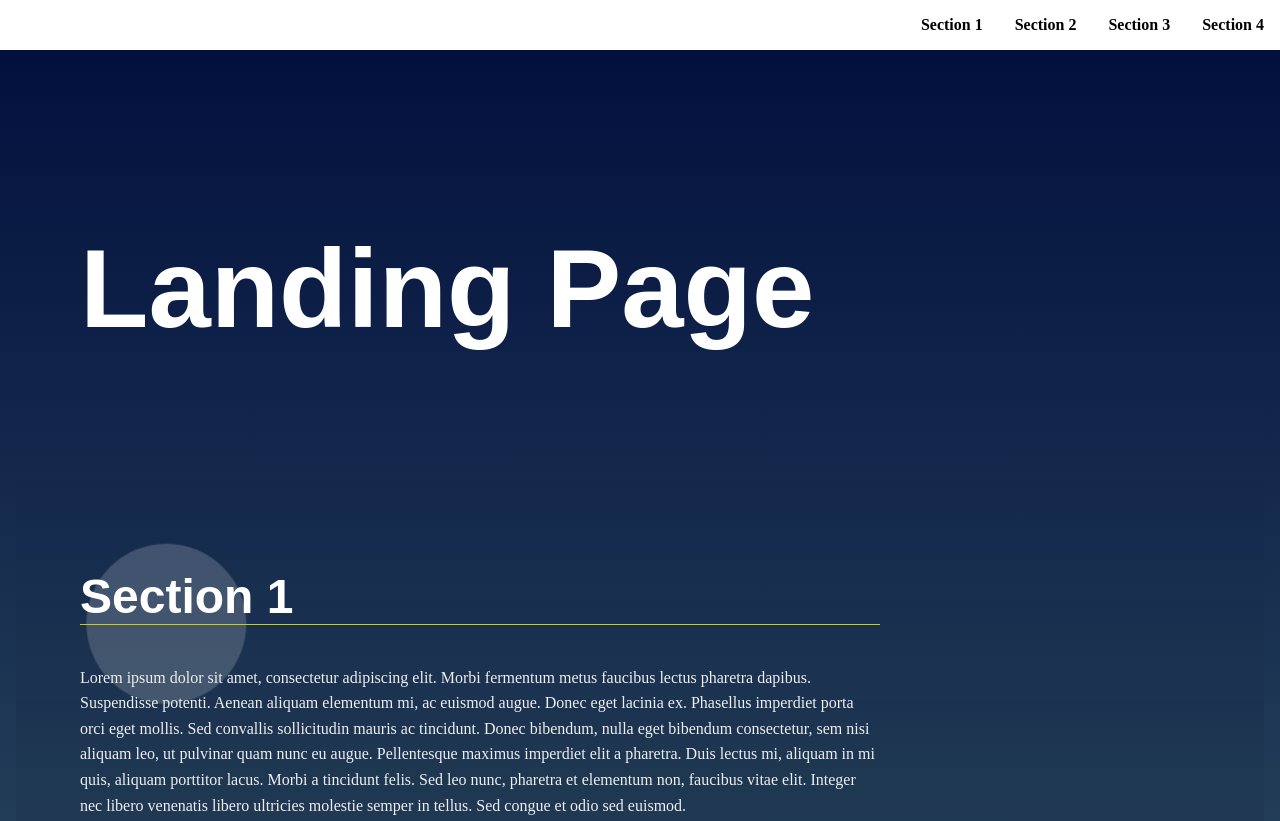
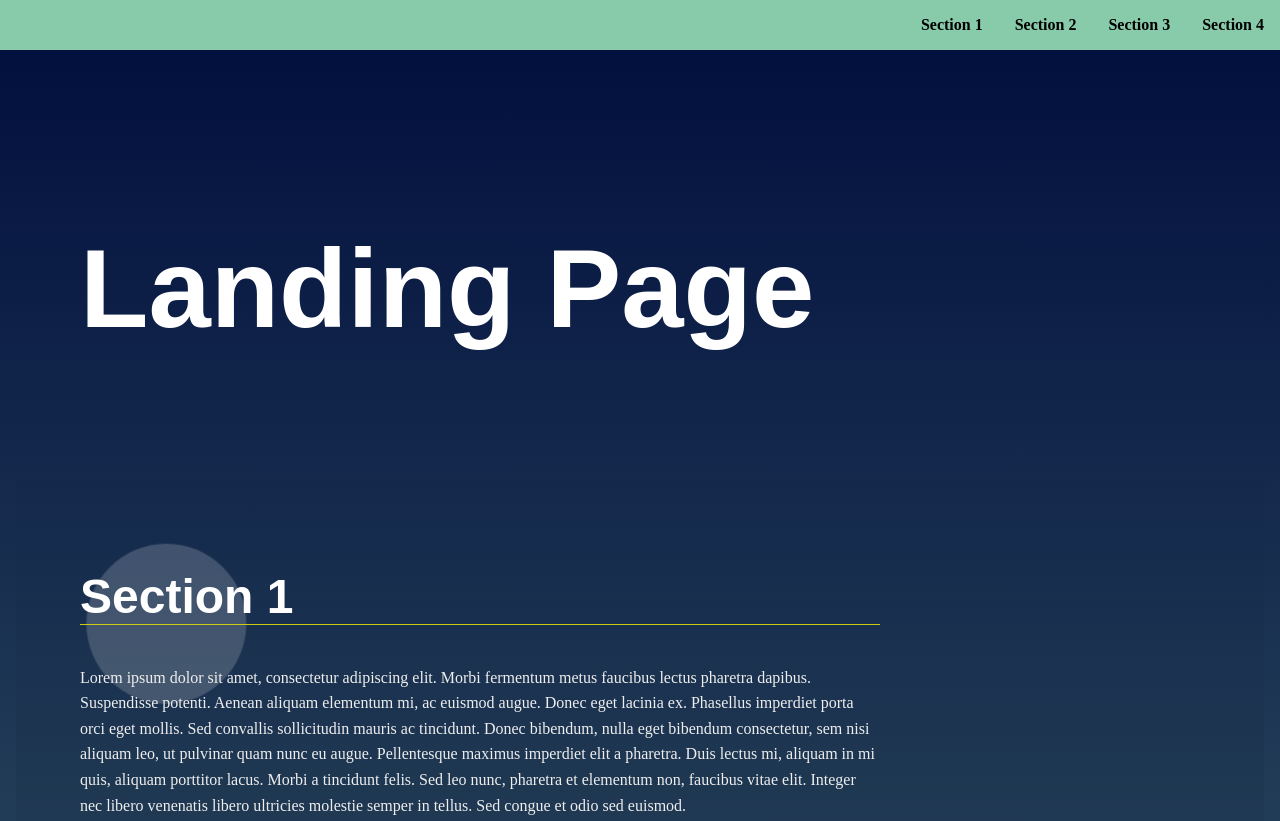
Before and after one commit to waglepuja/Udacity_2, a plain HTML site: page index.html in a window 1280 px wide. Shown: the top 821 px of the page. Drawn offline with Linux system fonts and the light colour scheme.

Commit message:
Background on navBar

```diff
--- a/css/style.css
+++ b/css/style.css
@@ -68,6 +68,10 @@ section {
     padding-left: 0;
     margin: 0;
     text-align: right;
+}
+
+.navbar__menu{
+    background: rgb(136,203,171);
 }
 
 .navbar__menu li {
```
